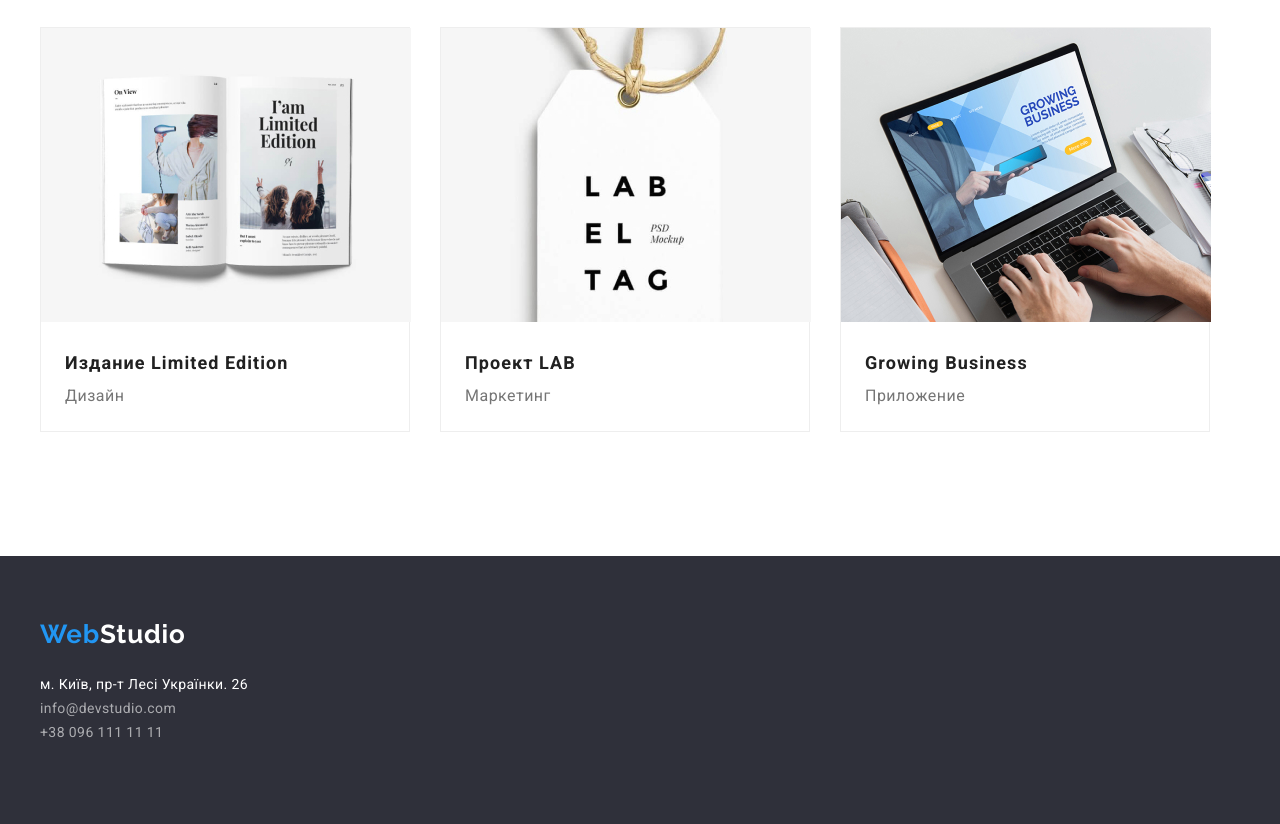
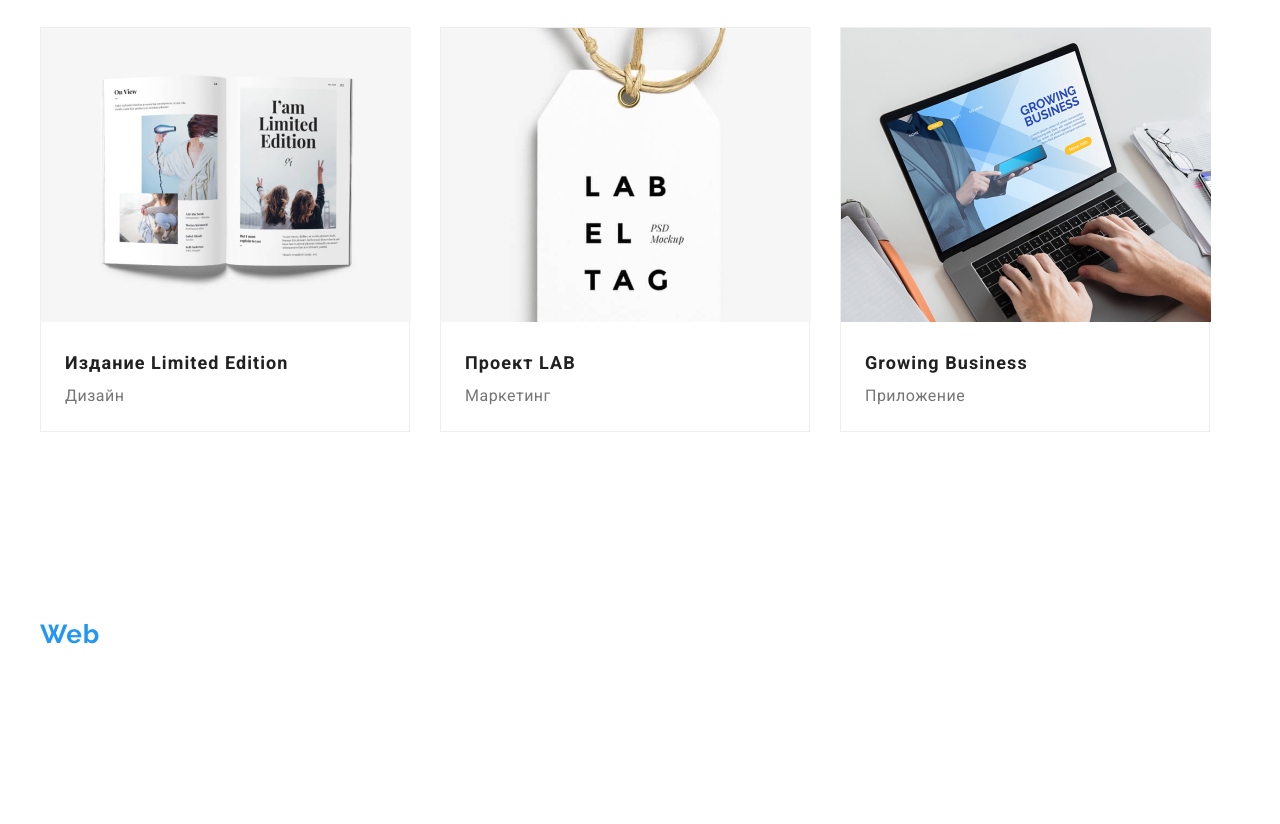
Before and after one commit to RomaYaki/goit-markup-hw-03, a plain HTML site: page portfolio.html in a window 1280 px wide. Shown: the part 1114-1938 px from the top of the page. Drawn offline with nearby package versions, Linux system fonts and the light colour scheme.

Commit message:
Update portfolio.html

```diff
--- a/portfolio.html
+++ b/portfolio.html
@@ -122,7 +122,6 @@
     </main>
 
 <footer>
-    <section class="footer-section">
         <div class="footer-container">
             <div class="footer-logo">
                 <a href="./"><span class="logo-foot">Web</span><span class="logo-white">Studio</span></a>
@@ -146,7 +145,6 @@
                 </ul>
             </div>
         </div>
-    </section>
 </footer>
 
 </body>
```
